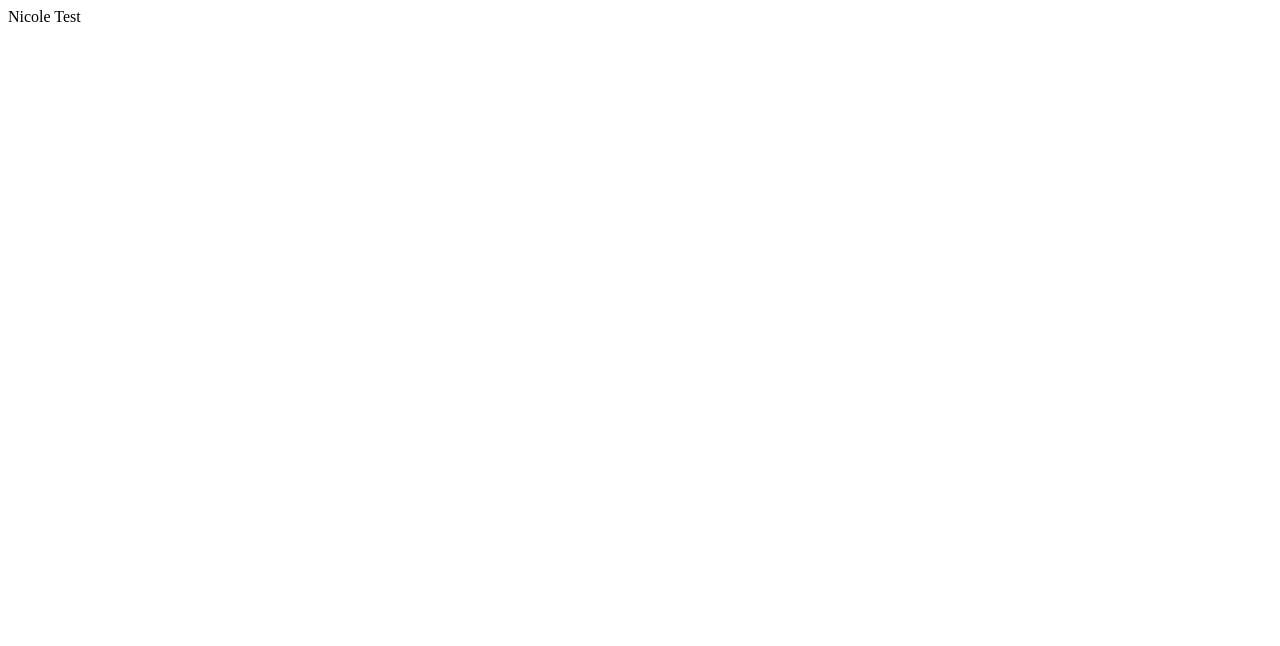
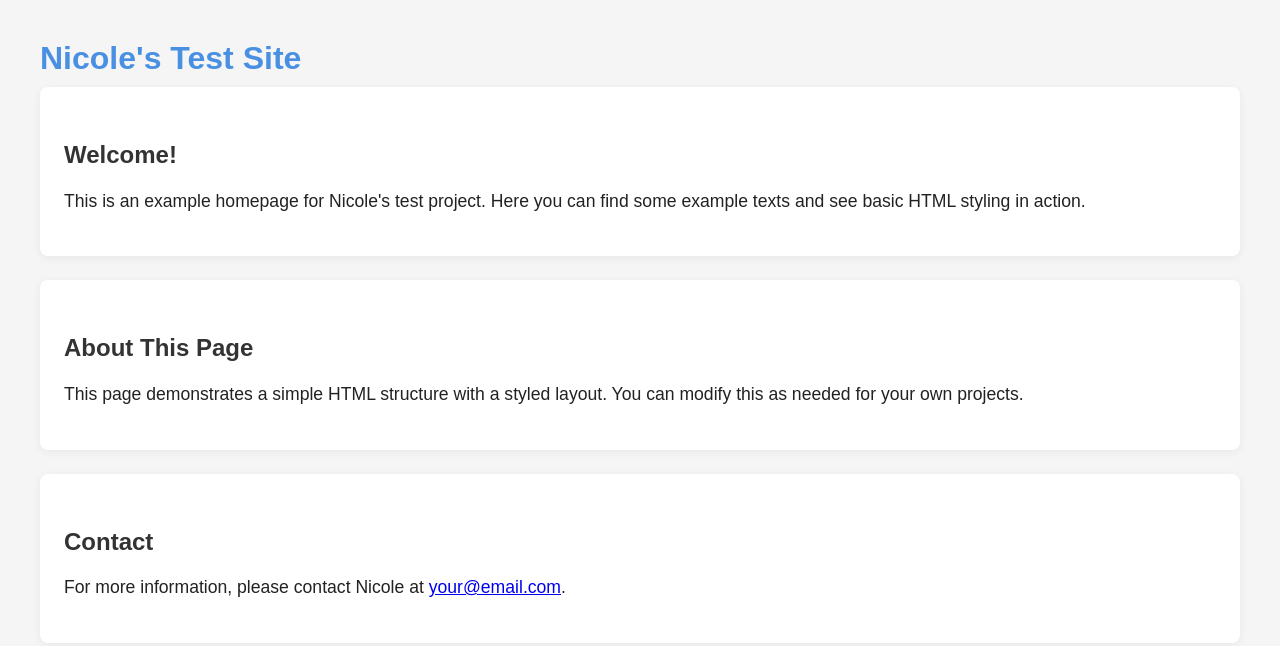
Before and after one commit to nicolemoroz/testsite, a plain HTML site: page index.html in a window 1280 px wide. Drawn offline with Linux system fonts and the light colour scheme.

Commit message:
Update index.html

```diff
--- a/index.html
+++ b/index.html
@@ -1,5 +1,53 @@
+<!DOCTYPE html>
 <html>
+<head>
+  <title>Nicole's Test Site</title>
+  <style>
+    body {
+      font-family: Arial, sans-serif;
+      background: #f5f5f5;
+      margin: 40px;
+      color: #222;
+    }
+    h1 {
+      color: #4a90e2;
+      margin-bottom: 10px;
+    }
+    h2 {
+      color: #333;
+      margin-top: 30px;
+      margin-bottom: 10px;
+    }
+    p {
+      font-size: 1.1em;
+      line-height: 1.6;
+    }
+    .example-section {
+      background: #fff;
+      border-radius: 8px;
+      box-shadow: 0 2px 8px rgba(0,0,0,0.06);
+      padding: 24px;
+      margin-bottom: 24px;
+    }
+  </style>
+</head>
 <body>
-Nicole Test
+  <h1>Nicole's Test Site</h1>
+  <div class="example-section">
+    <h2>Welcome!</h2>
+    <p>This is an example homepage for Nicole's test project. Here you can find some example texts and see basic HTML styling in action.</p>
+  </div>
+  <div class="example-section">
+    <h2>About This Page</h2>
+    <p>
+      This page demonstrates a simple HTML structure with a styled layout. You can modify this as needed for your own projects.
+    </p>
+  </div>
+  <div class="example-section">
+    <h2>Contact</h2>
+    <p>
+      For more information, please contact Nicole at <a href="mailto:your@email.com">your@email.com</a>.
+    </p>
+  </div>
 </body>
 </html>
```
